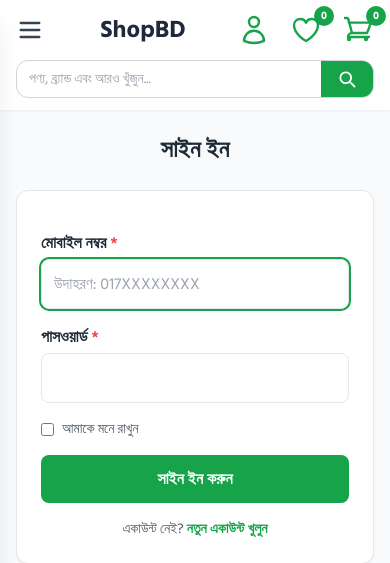
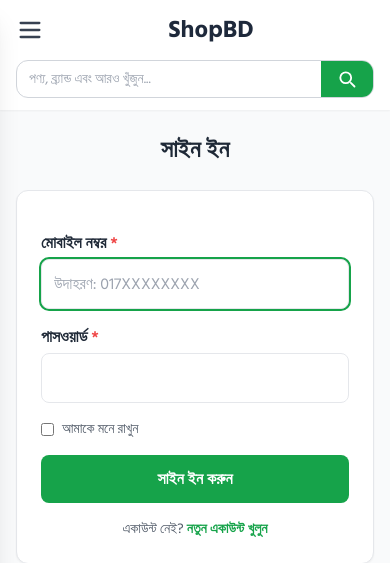
Before and after one commit to hafizurrmm/rafamarts, a Laravel app: page /login in a window 390 px wide. Shown: the top 563 px of the page. Run offline with Laravel 12, Linux system fonts and the light colour scheme; data that the repository does not hold is empty; some libraries are stand-ins or nearby versions.

Commit message:
Header: hide sign-in/wishlist/cart icons on mobile (bottom nav has them)
Co-Authored-By: Claude Sonnet 5.5 <noreply@anthropic.com>
Claude-Session: https://claude.ai/code/session_01QNqgCdSLPLgeTaecYFLcbG

```diff
--- a/resources/views/layouts/app.blade.php
+++ b/resources/views/layouts/app.blade.php
@@ -183,20 +183,20 @@
                 @if(\App\Http\Controllers\CustomerAuthController::enabled())
                     @php $authUser = auth()->user(); @endphp
                     <a href="{{ $authUser ? ($authUser->role === 'admin' ? url('/admin') : route('account.index')) : route('login') }}"
-                       class="flex items-center brand-text hover:opacity-80"
+                       class="hidden md:flex items-center brand-text hover:opacity-80"
                        title="{{ $authUser ? 'আমার একাউন্ট' : 'সাইন ইন' }}" aria-label="{{ $authUser ? 'আমার একাউন্ট' : 'সাইন ইন' }}">
                         <svg xmlns="http://www.w3.org/2000/svg" class="w-8 h-8" fill="none" viewBox="0 0 24 24" stroke="currentColor" stroke-width="1.8" aria-hidden="true"><path stroke-linecap="round" stroke-linejoin="round" d="M15.75 6a3.75 3.75 0 11-7.5 0 3.75 3.75 0 017.5 0zM4.5 20.118a7.5 7.5 0 0115 0A17.933 17.933 0 0112 21.75c-2.676 0-5.216-.584-7.5-1.632z"/></svg>
                     </a>
                 @endif
                 {{-- পছন্দের তালিকা (Wishlist) — ব্রাউজারে সেভ থাকে --}}
-                <a href="{{ route('wishlist.index') }}" class="flex items-center hover:opacity-80" title="পছন্দের তালিকা" aria-label="পছন্দের তালিকা">
+                <a href="{{ route('wishlist.index') }}" class="hidden md:flex items-center hover:opacity-80" title="পছন্দের তালিকা" aria-label="পছন্দের তালিকা">
                     <span class="relative brand-text">
                         <svg xmlns="http://www.w3.org/2000/svg" class="w-8 h-8" fill="none" viewBox="0 0 24 24" stroke="currentColor" stroke-width="1.8" aria-hidden="true"><path stroke-linecap="round" stroke-linejoin="round" d="M21 8.25c0-2.485-2.099-4.5-4.688-4.5-1.935 0-3.597 1.126-4.312 2.733-.715-1.607-2.377-2.733-4.313-2.733C5.1 3.75 3 5.765 3 8.25c0 7.22 9 12 9 12s9-4.78 9-12z"/></svg>
                         <span data-wl-count class="absolute -top-2 -right-3 brand-bg text-white text-[11px] font-bold rounded-full min-w-[1.25rem] h-5 px-1 flex items-center justify-center">0</span>
                     </span>
                 </a>
                 {{-- কার্ট: সবুজ কার্ট আইকন + গোল ব্যাজ, নিচে লেখা --}}
-                <a href="{{ route('cart.index') }}" class="flex items-center hover:opacity-80" title="কার্ট" aria-label="কার্ট">
+                <a href="{{ route('cart.index') }}" class="hidden md:flex items-center hover:opacity-80" title="কার্ট" aria-label="কার্ট">
                     <span class="relative">
                         <svg xmlns="http://www.w3.org/2000/svg" class="w-8 h-8 brand-text" fill="none" viewBox="0 0 24 24" stroke="currentColor" stroke-width="1.8">
                             <path stroke-linecap="round" stroke-linejoin="round" d="M2.25 3h1.386c.51 0 .955.343 1.087.835l.383 1.437M7.5 14.25a3 3 0 00-3 3h15.75m-12.75-3h11.218c1.121-2.3 1.994-4.705 2.602-7.189.077-.316-.173-.611-.498-.611H5.106M7.5 14.25L5.106 5.272M6 18.75a.75.75 0 11-1.5 0 .75.75 0 011.5 0zm12.75 0a.75.75 0 11-1.5 0 .75.75 0 011.5 0z"/>
```
